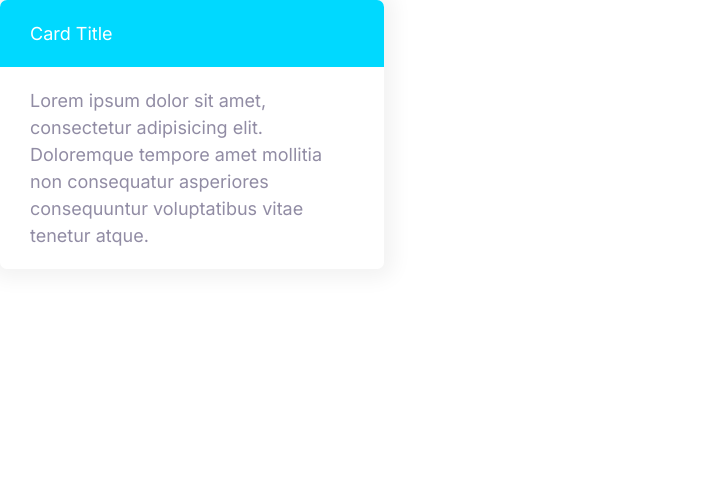
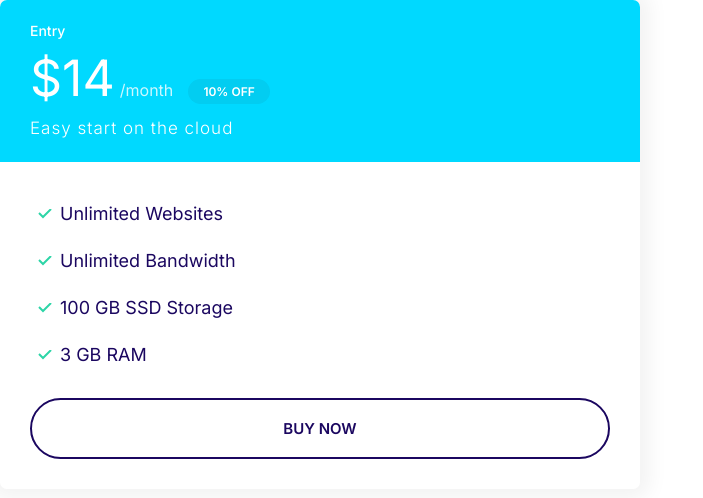
Before and after one commit to mohsenpour/ninja.dev, a plain HTML site: page index.html in a window 1280 px wide. Shown: the whole page, without its empty margins (0-703 px from the left). Drawn offline with Linux system fonts and the light colour scheme.

Commit message:
Build Plan component

```diff
--- a/css/styles.css
+++ b/css/styles.css
@@ -124,6 +124,7 @@ a {
 @media screen and (min-width: 1024px) {
   .badge {
     font-size: 1.5rem;
+    padding: 0.5rem 1.5rem;
   }
 
   .badge--small {
@@ -304,3 +305,56 @@ a {
   background: var(--color-secondary);
   color: #fff;
 }
+
+.card--secondary .badge--secondary {
+  background: #02cdf1;
+}
+
+/* Plans */
+
+.plan__name {
+  color: #fff;
+  margin: 0;
+  font-weight: 500;
+  font-size: 2.4rem;
+}
+
+.plan__price {
+  font-size: 6rem;
+}
+
+.plan__billing-cycle {
+  font-size: 2.5rem;
+  font-weight: 300rem;
+  opacity: 0.8;
+  margin-right: 1rem;
+}
+
+.plan__description {
+  font-size: 2rem;
+  font-weight: 300;
+  display: block;
+  letter-spacing: 1px;
+}
+
+.plan .list__item {
+  margin-bottom: 2rem;
+}
+
+@media screen and (min-width: 1024px) {
+  .plan__name {
+    font-size: 1.4rem;
+  }
+
+  .plan__price {
+    font-size: 5rem;
+  }
+
+  .plan__billing-cycle {
+    font-size: 1.6rem;
+  }
+
+  .plan__description {
+    font-size: 1.7rem;
+  }
+}
--- a/index.html
+++ b/index.html
@@ -7,20 +7,32 @@
     <link rel="preconnect" href="https://fonts.googleapis.com" />
     <link rel="preconnect" href="https://fonts.gstatic.com" crossorigin />
     <link
-      href="https://fonts.googleapis.com/css2?family=Inter:wght@400;600;700&display=swap"
+      href="https://fonts.googleapis.com/css2?family=Inter:wght@300;400;500;600;700&display=swap"
       rel="stylesheet"
     />
     <link rel="stylesheet" href="css/normalize.css" />
     <link rel="stylesheet" href="css/styles.css" />
   </head>
   <body>
-    <div style="width: 30%">
-      <div class="card card--secondary">
-        <header class="card__header">Card Title</header>
-        <div class="card__body">
-          Lorem ipsum dolor sit amet, consectetur adipisicing elit. Doloremque
-          tempore amet mollitia non consequatur asperiores consequuntur
-          voluptatibus vitae tenetur atque.
+    <div style="width: 50%">
+      <div class="plan">
+        <div class="card card--secondary">
+          <header class="card__header">
+            <h3 class="plan__name">Entry</h3>
+            <span class="plan__price">$14</span>
+            <span class="plan__billing-cycle">/month</span>
+            <span class="badge badge--secondary badge--small">10% OFF</span>
+            <span class="plan__description">Easy start on the cloud</span>
+          </header>
+          <div class="card__body">
+            <ul class="list list--tick">
+              <li class="list__item">Unlimited Websites</li>
+              <li class="list__item">Unlimited Bandwidth</li>
+              <li class="list__item">100 GB SSD Storage</li>
+              <li class="list__item">3 GB RAM</li>
+            </ul>
+            <button class="btn btn--outline btn--block">Buy Now</button>
+          </div>
         </div>
       </div>
     </div>
```
Also changed, not shown: components/plans.html (added, +20 -0 lines).
